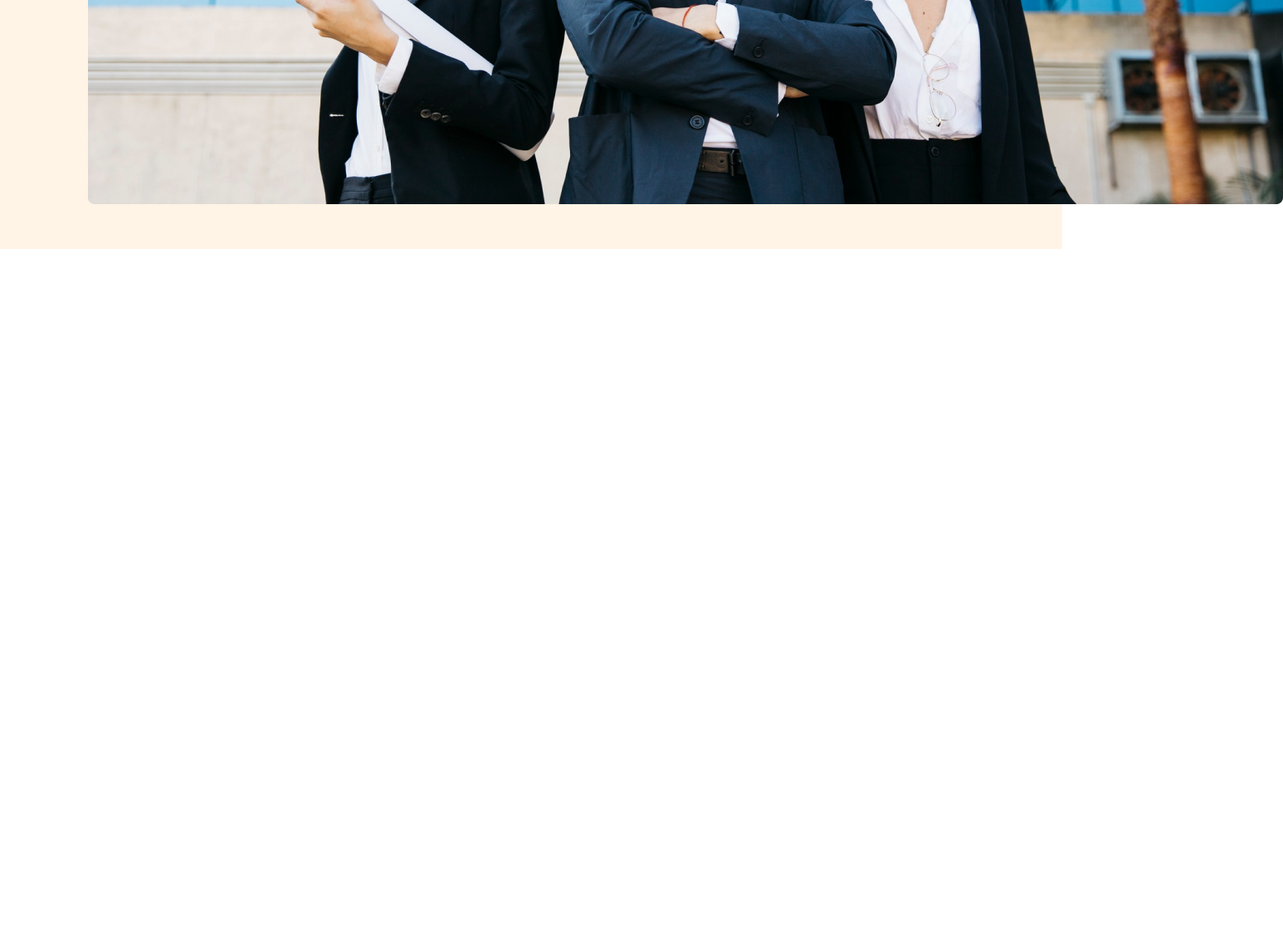
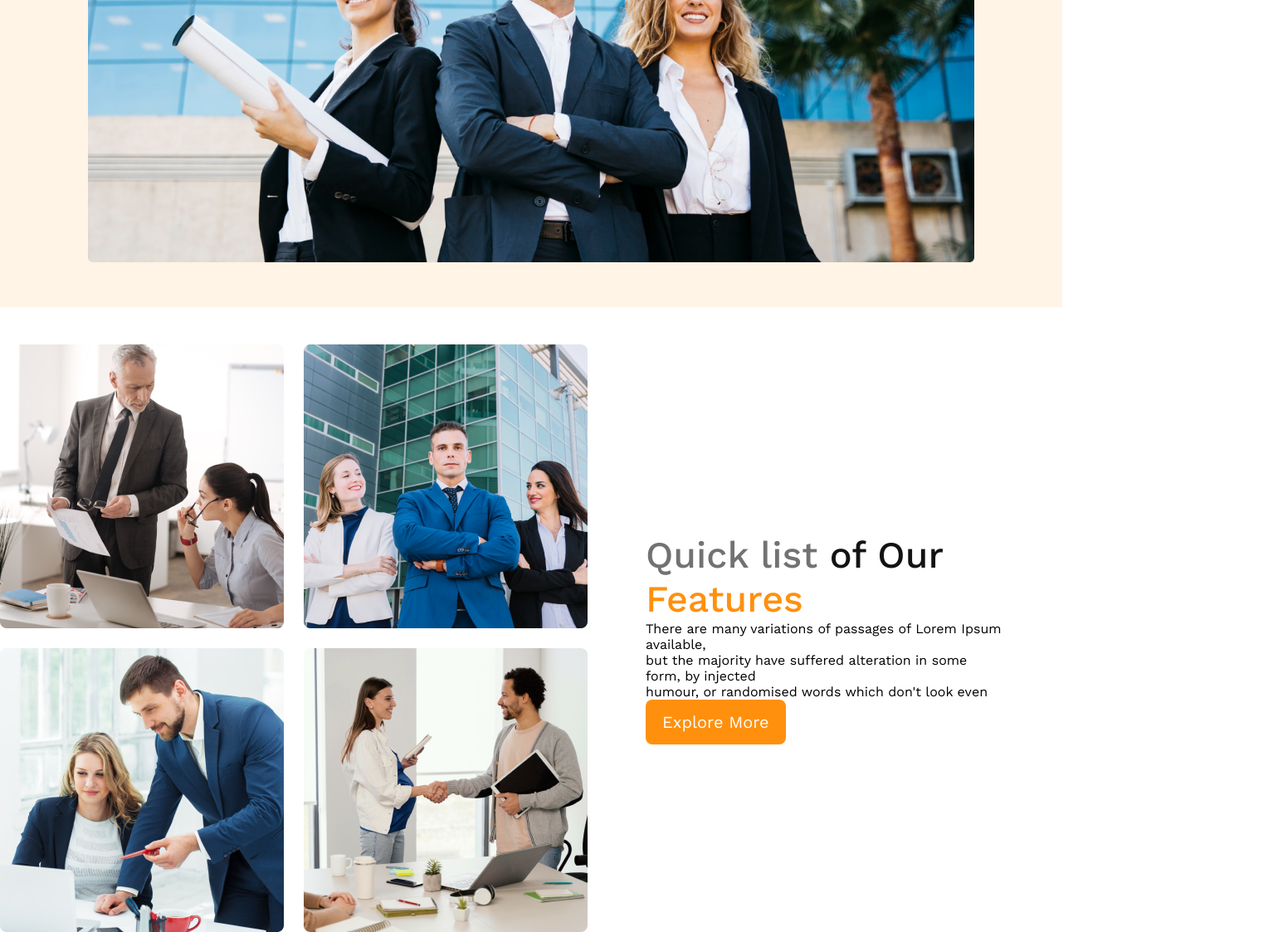
Before and after one commit to airinrahat/g3-architects, a plain HTML site: page index.html in a window 1280 px wide. Shown: the part 741-1864 px from the top of the page at 83% size, 1546 px wide, since content can reach past the window. Before the commit the page ends 1041 px from the top, so only its background shows below. Drawn offline with nearby package versions, Linux system fonts and the light colour scheme; a web font is replaced by a local one.

Commit message:
teams content added

```diff
--- a/index.html
+++ b/index.html
@@ -19,7 +19,7 @@
      </nav>
      <div class="banner">
       <div class="banner-content">
-        <h1 class="banner-title">Brand New
+        <h1 class="banner-title">Brand New <br>
             Group of Architects
             </h1>
             <p class="banner-description">There are many variations of passages of Lorem Ipsum available, but the majority have suffered alteration in some form, by injected humour, or randomised words which don't look even</p>
@@ -28,5 +28,29 @@
             <img src="images/banner.png" alt="">
      </div>
   </header>
+  <!-- header section end -->
+  <main>
+    <!-- teames section star -->
+    <section>
+        <div class="teams-container">
+            <div class="temes-img">
+                <img src="images/team1.png" alt="">
+                <img src="images/team2.png" alt="">
+                <img src="images/team3.png" alt="">
+                <img src="images/team4.png" alt="">
+
+            </div>
+            <div class="teams-content">
+                <h1 class="teams-title"><span class="quick">Quick list </span><span class="of-our">of Our</span> <span class="feat">Features</span></h1>
+                <p class="team-description">There are many variations of passages of Lorem Ipsum available, <br>but the majority have suffered alteration in some form, by injected<br>   humour, or randomised words which don't look even</p>
+                <button class="primary">Explore More</button>
+            </div>
+        </div>
+    </section>
+    <!-- teames section end -->
+
+
+
+  </main>
 </body>
 </html>
--- a/style.css
+++ b/style.css
@@ -18,6 +18,8 @@ background: #FF900E;
 border: none;
 padding: 15px 20px;
 color: #ffff;
+font-size: 1.25rem;
+cursor: pointer;
 }
 header{
     background: rgba(255, 144, 14, 0.10);
@@ -33,6 +35,7 @@ nav h3{
     font-size: 3rem;
 color: #131313;
 font-weight: 700;
+margin-bottom: 20px;
 
 }
 nav> ul{
@@ -58,9 +61,75 @@ nav ul li a{
     font-weight: 700;
     font-size: 3rem;
     color: #131313;
+    margin-top: 100px;
 }
 .banner-description{
     font-size: 1.4rem;
     font-weight: 400;
     color: #727272;
+    margin-bottom: 30px;
+    margin-top: 15px;
 }
+.banner img{
+    width: 100%;
+    margin-top: 20px;
+}
+/* header styles end */
+
+/* responsive styles */
+/* mobile devicess */
+@media screen and (max-width: 576px) {
+    header{
+        padding: 20px;
+
+    }
+    nav{
+        flex-direction: column;
+    }
+}
+/* medium devices */
+@media screen and (min-width:576px) and (max-width: 960px) {
+    header{
+        padding: 50px;
+
+    }
+    nav{
+        flex-direction: column;
+
+    }
+}
+/* main styles start */
+main{
+    max-width: 1440px;
+    margin: 0 auto;
+}
+/* teams style start */
+
+.teams-container{
+    display: flex;
+    align-items: center;
+    margin-top: 45px;
+}
+.temes-img{
+    display: grid;
+    grid-template-columns: repeat(2,1fr);
+    gap: 1.5rem;
+}
+.teams-content{
+    padding: 0px 70px;
+}
+
+.teams-title{
+    font-size: 2.8rem;
+font-weight: 500;
+}
+.teams-title .quick{
+    color: #727272;
+}
+.teams-title .feat{
+    color: #FF900E;
+}
+.teams-title .of-our{
+    color: #131313;
+}
+/* teams style end */
```
